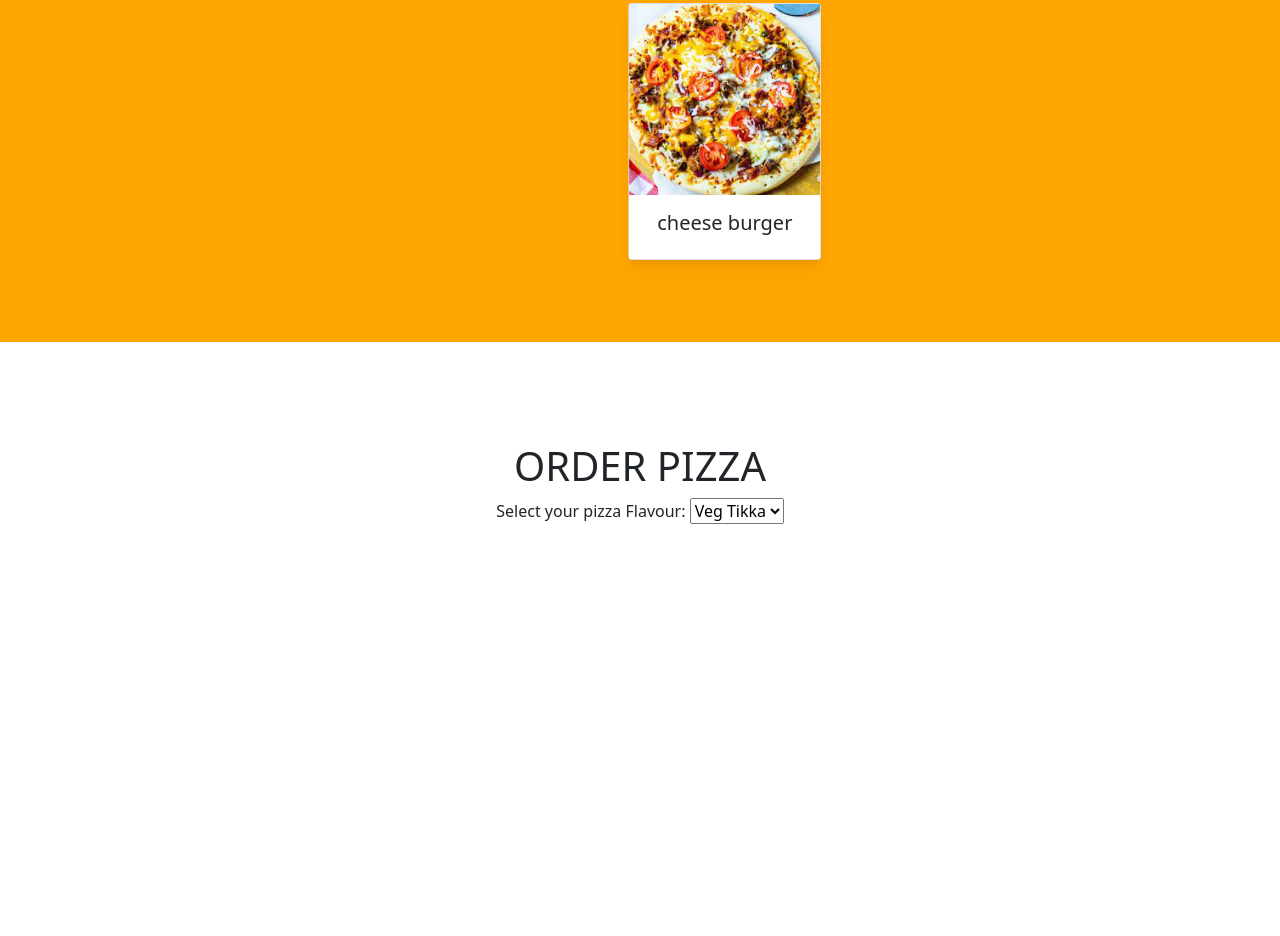
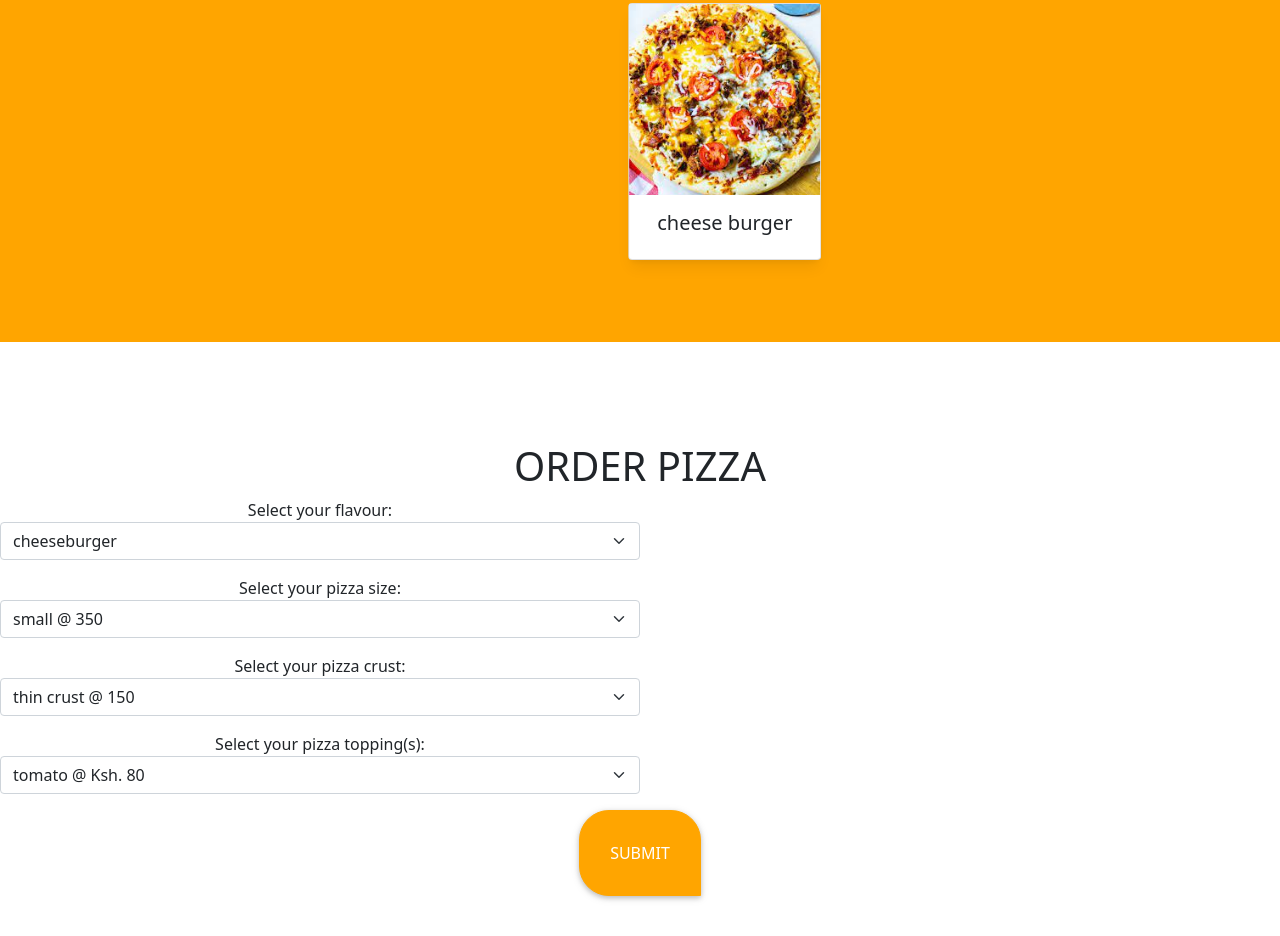
Before and after one commit to maureen-james/pizza-hub, a plain HTML site: page index.html in a window 1280 px wide. Shown: the part 1105-2041 px from the top of the page. Before the commit the page ends 1645 px from the top, so only its background shows below. Drawn offline with nearby package versions, Linux system fonts and the light colour scheme; a web font is replaced by a local one.

Commit message:
Add submit button

```diff
--- a/index.html
+++ b/index.html
@@ -127,23 +127,59 @@ href="https://cdnjs.cloudflare.com/ajax/libs/mdb-ui-kit/3.10.2/mdb.min.css" rel=
 </div>
 <div class="orders">
     <h1>ORDER PIZZA</h1>
-    <div class="form-group row">
-        <div class="col-sm-2"></div>
-        <div class="col-sm-8 order-overlay text-center">
-            <form class="col-sm-6 offset-sm-3 text-center">
-                <label>Select your pizza Flavour:</label>
-                <select class="custom-select custom-select-md mb-3 flavour" required>
-                    <option value="vegtikka">Veg Tikka</option>
-                    <option value="vegtikka">Veg Tikka</option>
-                    <option value="vegtikka">Veg Tikka</option>
-                    <option value="vegtikka">Veg Tikka</option>
-                    <option value="vegtikka">Veg Tikka</option>
-                </select>
-            </form>
+    <form>
+          <div class="form-layers">
+          <div class="col-md-6 order-overlay text-center">
+          <div class="mb-3">
+            <label for="flavour">Select your flavour:</label>
+            <select id="flavour" class="form-select">
+                <option value="vegtikka">cheeseburger</option>
+                <option value="vegtikka">chicken-hawaiian</option>
+                <option value="vegtikka">chicken-macon-BBQ</option>
+                <option value="vegtikka">meat deluxe</option>
+                <option value="vegtikka">veg feast</option>
+            </select>
+          </div>
         </div>
+        <div class="col-md-6 order-overlay text-center">
+            <div class="mb-3">
+              <label for="flavour">Select your pizza size:</label>
+              <select id="flavour" class="form-select">
+                  <option value="vegtikka">small @ 350</option>
+                  <option value="vegtikka">medium @ 650</option>
+                  <option value="vegtikka">large @ 1200</option>
+              </select>
+            </div>
+          </div>
+          <div class="col-md-6 order-overlay text-center">
+            <div class="mb-3">
+              <label for="flavour">Select your pizza crust:</label>
+              <select id="flavour" class="form-select">
+                  <option value="vegtikka">thin crust @ 150</option>
+                  <option value="vegtikka">thick crust @ 250</option>
+                  <option value="vegtikka">flat bread crust @ 300</option>
+                  <option value="vegtikka">cracker crust @ 350</option>
+              </select>
+            </div>
+          </div><div class="col-md-6 order-overlay text-center">
+            <div class="mb-3">
+              <label for="flavour">Select your pizza topping(s):</label>
+              <select id="flavour" class="form-select">
+                  <option value="vegtikka">tomato @ Ksh. 80</option>
+                  <option value="vegtikka">spinach @ Ksh. 80</option>
+                  <option value="vegtikka">mushrooms @ Ksh. 80</option>
+                  <option value="vegtikka">bacon @ Ksh. 80</option>
+                  <option value="vegtikka">sausages @ Ksh. 80</option>
+              </select>
+            </div>
+          </div>
+        </div>
+
+          <button type="submit" class="btn">Submit</button>
+
+      </form>
     </div>
 
-</div>
 
 
 
```
